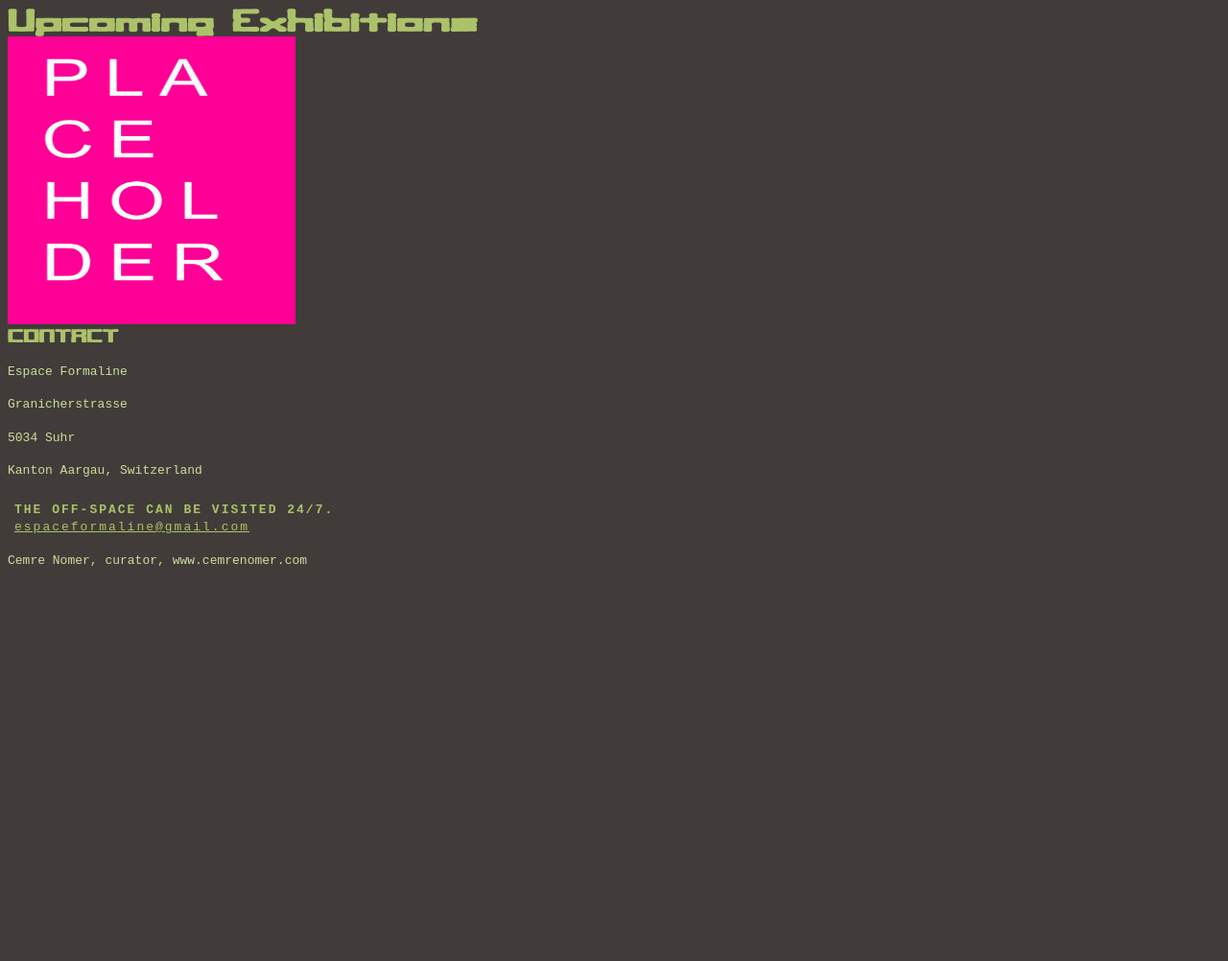
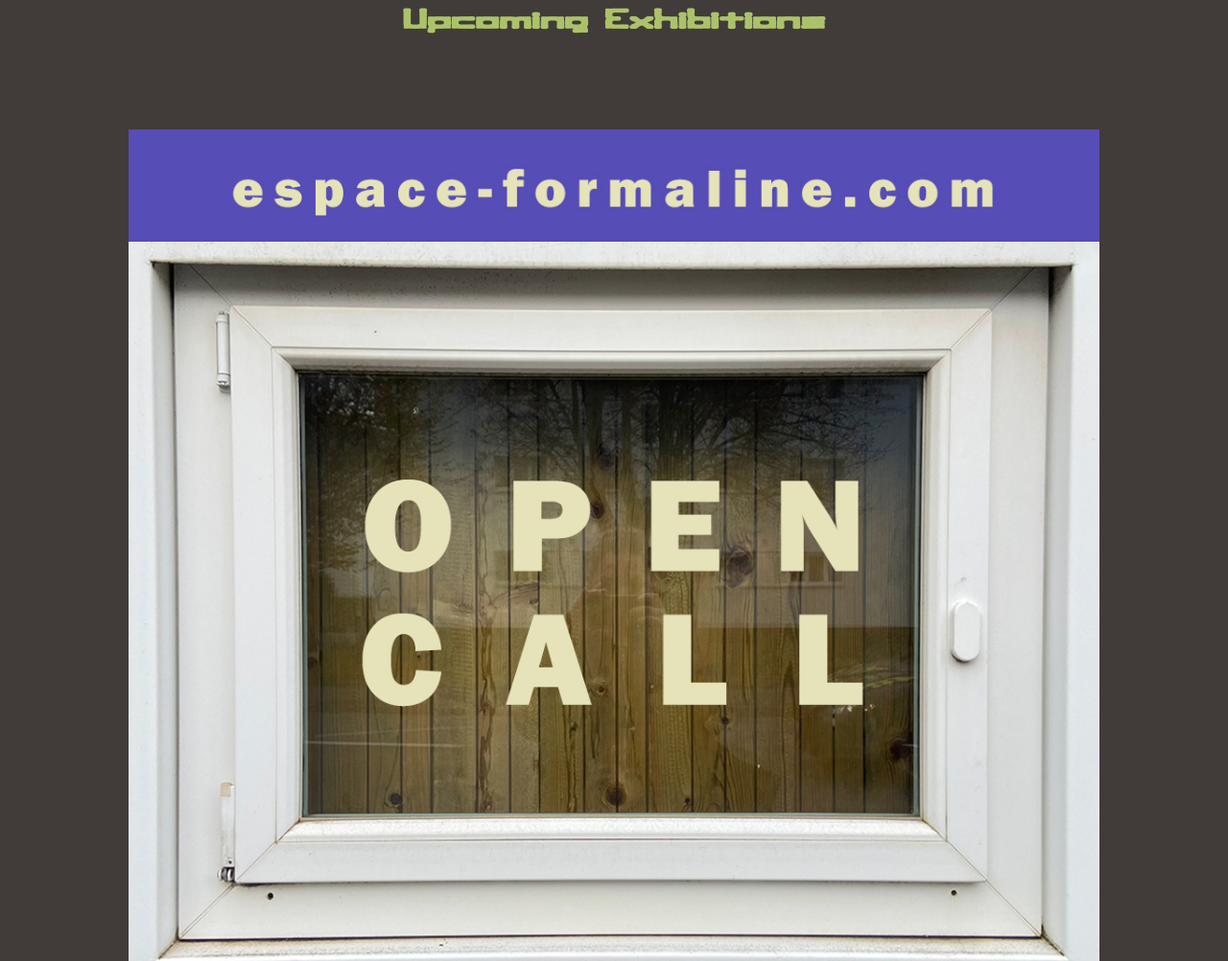
Before and after one commit to cemrenomer/espace-formaline, a plain HTML site: page page2.html in a window 1280 px wide. Shown: the top 1002 px of the page at 96% size. Drawn offline with Linux system fonts and the light colour scheme.

Commit message:
Add files via upload

```diff
--- a/page2.css
+++ b/page2.css
@@ -16,43 +16,54 @@ html{
 
 h1{
 font-family: SQ;
-    text-align:left;
+text-align: center;
 color: rgb(172, 194, 106);
 margin: 0;
+font-size: 180%;
+
 }
 
 h3{
-    text-align:left;
+text-align: center;
 color: rgb(172, 194, 106);
 margin: 0;
 font-family: SQ;
+
 }
 
 h4{
-    text-align:left;
+text-align: center;
 color: rgb(172, 194, 106);
 margin: 0;
 font-family: monospace ;
 font-style: bold;
 padding-top: 2em;
-    padding-left: 7px;
 letter-spacing: 2px;
 }
 
+.OpenCall1{
+padding-top: 8%;
+padding-bottom: 8%;
+padding-left: 10%;
+width: 80%;
+height: 80%;
+
+}
+
 .mail_button{
-    text-align:left;
+text-align: center;
 color: rgb(172, 194, 106);
-    margin: 0;
+
 font-family: monospace ;
 font-style: bold;
 padding-top: 4em;
-    padding-left: 7px;
+display: block;
 letter-spacing: 2px;
 }
 
 p{
 padding-top: 1.5em;
-    text-align: left;
+text-align: center;
 color:  rgb(205, 221, 157);
 margin: 0;
 font-family: monospace;
--- a/page2.html
+++ b/page2.html
@@ -20,7 +20,8 @@
 <h1>Upcoming Exhibitions </h1>
 </header>
 
-<img src="photos/PLACE_HOLDER.jpg" class="Open Call Place Holder" height="300px" width="300px"></img>
+<img src="photos/opencall_insta.jpg" class="OpenCall1"></img>
+<img src="photos/opencall_insta_p2.jpg" class="OpenCall1"></img>
 
 <h3>CONTACT</h3>
 
```
Lines whose indentation alone changed are shown as unchanged.
